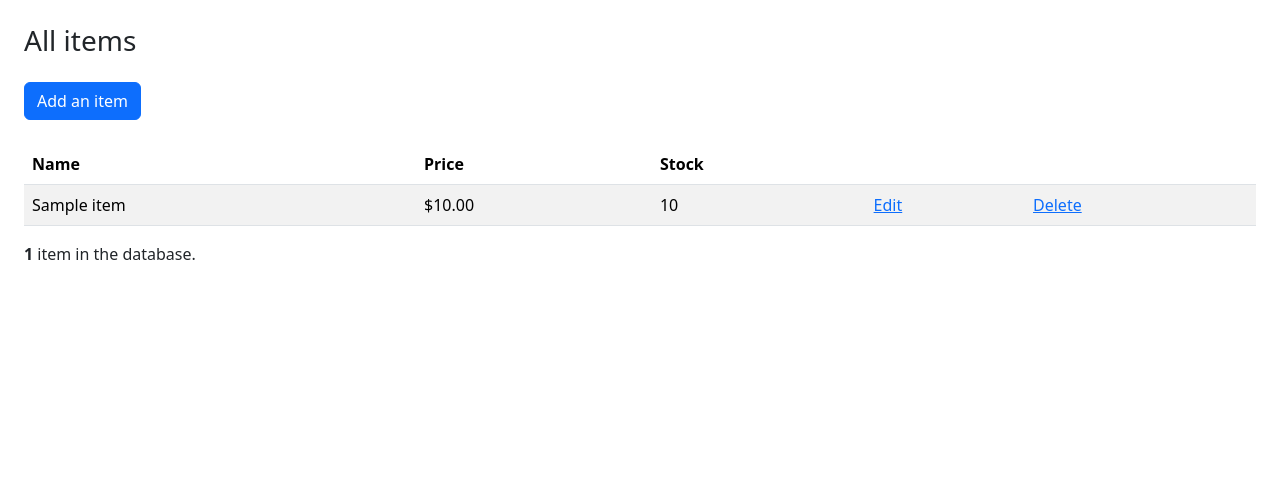
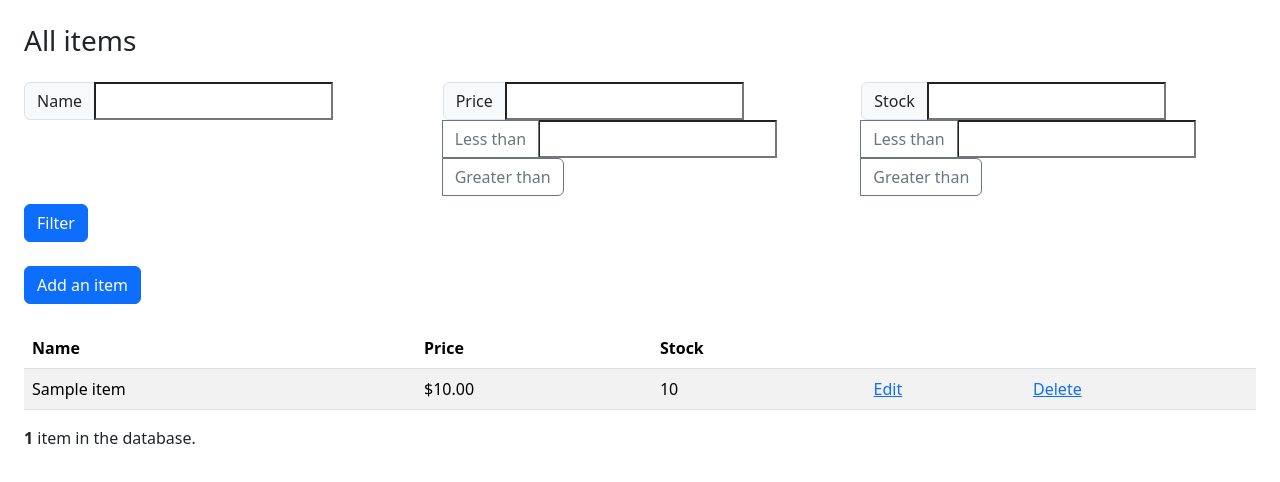
Before and after one commit to kz4killua/techwave, a Django app: page /catalog/ in a window 1280 px wide. Shown: the part 72-554 px from the top of the page. Run offline with Django 5.2, Linux system fonts and the light colour scheme; tables that the repository leaves empty hold one stand-in row (values such as "Sample post").

Commit message:
added a filter function

```diff
--- /dev/null
+++ b/catalog/filters.py
@@ -0,0 +1,18 @@
+# catalog/filters.py
+import django_filters
+from .models import Item
+
+class ItemFilter(django_filters.FilterSet):
+    stock_lt = django_filters.NumberFilter(field_name='stock', lookup_expr='lt', label='Stock less than')
+    stock_gt = django_filters.NumberFilter(field_name='stock', lookup_expr='gt', label='Stock greater than')
+    price_lt = django_filters.NumberFilter(field_name='price', lookup_expr='lt', label='Price less than')
+    price_gt = django_filters.NumberFilter(field_name='price', lookup_expr='gt', label='Price greater than')
+    name = django_filters.CharFilter(field_name='name', lookup_expr='icontains', label='Name contains')
+
+    class Meta:
+        model = Item
+        fields = {
+            'name': ['icontains'],
+            'price': [],
+            'stock': [],
+        }
--- a/catalog/models.py
+++ b/catalog/models.py
@@ -6,5 +6,6 @@ class Item(models.Model):
     stock = models.PositiveIntegerField()
     price = models.DecimalField(max_digits=10, decimal_places=2)
 
+
     def __str__(self):
         return self.name
--- a/catalog/templates/catalog/item_list.html
+++ b/catalog/templates/catalog/item_list.html
@@ -9,6 +9,37 @@
 
         <!-- Page heading -->
         <h3 class="mb-4">All items</h3>
+
+         <!-- Filter form -->
+         <form method="get" class="mb-4">
+            <div class="row">
+                <div class="col-md-4">
+                    <div class="input-group">
+                        <span class="input-group-text">Name</span>
+                        {{ filterset.form.name }}
+                    </div>
+                </div>
+                <div class="col-md-4">
+                    <div class="input-group">
+                        <span class="input-group-text">Price</span>
+                        {{ filterset.form.price_lt }}
+                        <button type="submit" class="btn btn-outline-secondary">Less than</button>
+                        {{ filterset.form.price_gt }}
+                        <button type="submit" class="btn btn-outline-secondary">Greater than</button>
+                    </div>
+                </div>
+                <div class="col-md-4">
+                    <div class="input-group">
+                        <span class="input-group-text">Stock</span>
+                        {{ filterset.form.stock_lt }}
+                        <button type="submit" class="btn btn-outline-secondary">Less than</button>
+                        {{ filterset.form.stock_gt }}
+                        <button type="submit" class="btn btn-outline-secondary">Greater than</button>
+                    </div>
+                </div>
+            </div>
+            <button type="submit" class="btn btn-primary mt-2">Filter</button>
+        </form>
 
         <!-- Button to add new items -->
         <a class="btn btn-primary" href="{% url 'catalog:item_create' %}" role="button">
--- a/catalog/views.py
+++ b/catalog/views.py
@@ -1,5 +1,6 @@
 from django.views import generic
 from .models import Item  # Import only the necessary models
+from .filters import ItemFilter  # Import the ItemFilter
 from django.urls import reverse
 from django.shortcuts import render, get_object_or_404, redirect
 from .forms import ItemForm  # Import the correct form
@@ -7,7 +8,25 @@ from .forms import ItemForm  # Import the correct form
 class ItemListView(generic.ListView):
     model = Item
     template_name = 'catalog/item_list.html'
+    context_object_name = 'item_list'
 
+    def get_queryset(self):
+        queryset = super().get_queryset()
+        self.filterset = ItemFilter(self.request.GET, queryset=queryset)
+        return self.filterset.qs
+
+    def get_context_data(self, **kwargs):
+        context = super().get_context_data(**kwargs)
+        context['filterset'] = self.filterset
+        context['form'] = ItemForm()
+        return context
+
+    def post(self, request, *args, **kwargs):
+        form = ItemForm(request.POST)
+        if form.is_valid():
+            form.save()
+            return redirect('catalog:item_list')
+        return self.get(request, *args, **kwargs)
 
 class ItemCreateView(generic.CreateView):
     model = Item
@@ -16,6 +35,7 @@ class ItemCreateView(generic.CreateView):
 
     def get_success_url(self):
         return reverse('catalog:item_list')
+
 
 
 def edit_item(request, item_id):
--- a/config/settings.py
+++ b/config/settings.py
@@ -40,6 +40,7 @@ INSTALLED_APPS = [
 
     'catalog.apps.CatalogConfig',
     'accounts.apps.AccountsConfig',
+    'django_filters',
 ]
 
 MIDDLEWARE = [
```
